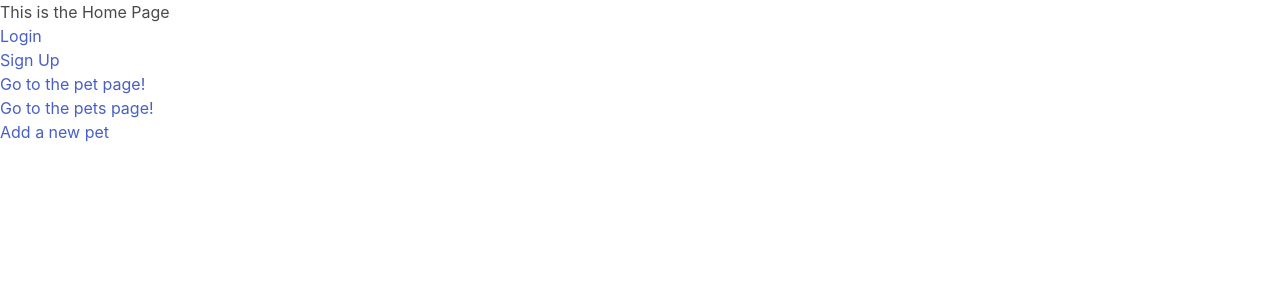
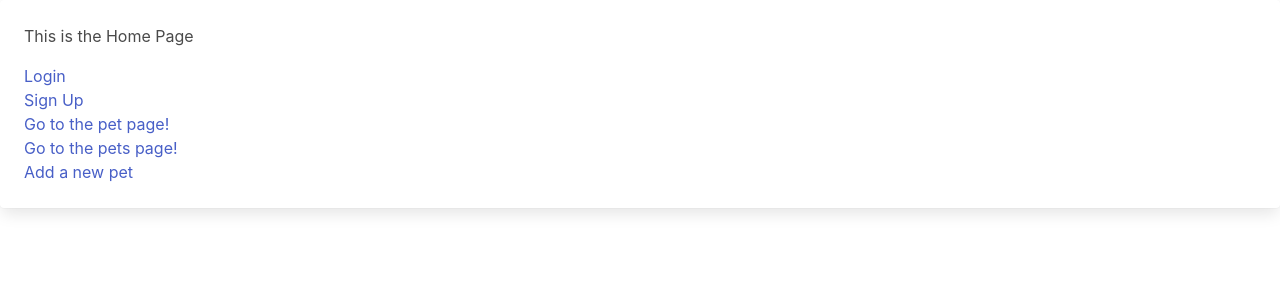
Before and after one commit to sleepymarcy/HealthBook, a React (Create React App) app: page / in a window 1280 px wide. Shown: the top 300 px of the page. Built offline with nearby package versions, Linux system fonts and the light colour scheme.

Commit message:
Working on Home Page

```diff
--- a/src/pages/home.tsx
+++ b/src/pages/home.tsx
@@ -11,6 +11,9 @@ const HomePage: React.FunctionComponent<IPage> = props => {
 
     return (
         <div>
+            <div className="card">
+                <div className="card-content">
+                    <div className="content">
                         <p>This is the Home Page</p>
                         <div><Link to='/login'>Login</Link></div>
                         <div><Link to='/register'>Sign Up</Link></div>
@@ -18,6 +21,9 @@ const HomePage: React.FunctionComponent<IPage> = props => {
                         <div><Link to='/pets'>Go to the pets page!</Link></div>
                         <div><Link to='/newpet'>Add a new pet</Link></div>
                     </div>
+                </div>
+            </div>
+        </div>
     )
 
 }
```
Lines whose indentation alone changed are shown as unchanged.
